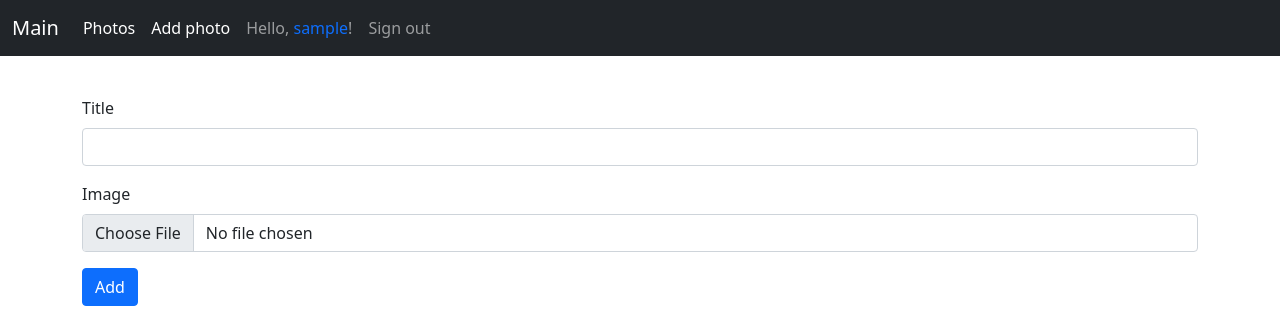
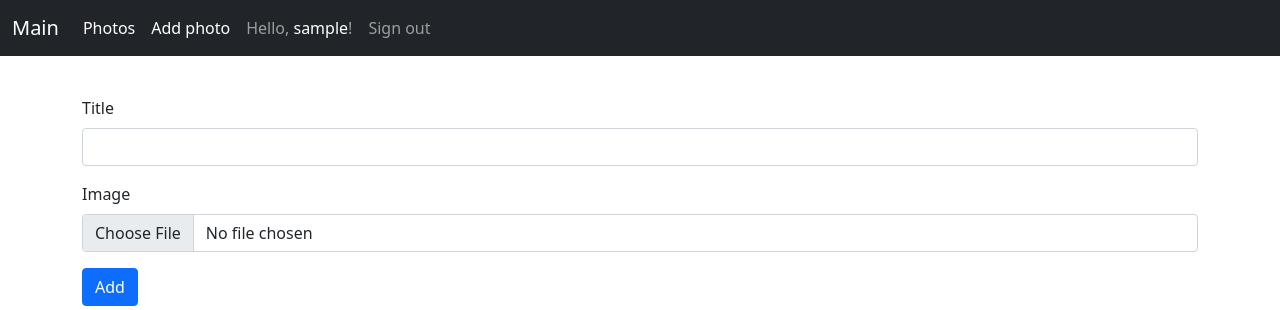
Before and after one commit to Irbiss555/gallery, a Django app: page /photo/add in a window 1280 px wide. Shown: the top 310 px of the page. Run offline with Django 4.2, Linux system fonts and the light colour scheme; the visitor is signed in with stand-in values (Sample User, id 1); some libraries are stand-ins or nearby versions.

Commit message:
#5 Добавил стили ссылкам

```diff
--- a/gallery/static/css/style.css
+++ b/gallery/static/css/style.css
@@ -9,6 +9,10 @@
 }
 a {
     text-decoration: none;
+    color: black;
+}
+.nav-link > a {
+    color: white;
 }
 .card-header {
     padding: 0;
```
